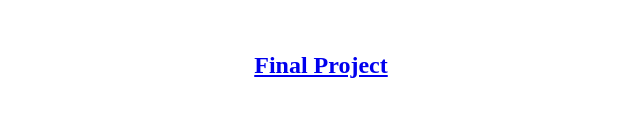
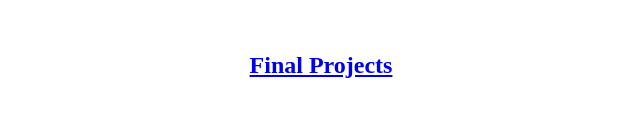
Before and after one commit to ash-ics3u-2023-01/portfolio-websites-JamesMM123, a plain HTML site: page index.html in a window 1280 px wide. Shown: the part 319-436 px from the top of the page, 319-959 px from the left. Drawn offline with Linux system fonts and the light colour scheme.

Commit message:
Changed "Final Project" to "Final Projects"

```diff
--- a/index.html
+++ b/index.html
@@ -28,7 +28,7 @@
 <a href="UsefulBookmarks.html">Useful Bookmarks</a>
 <br></br>
 <br>
-<a href="FinalProject.html">Final Project</a>
+<a href="FinalProject.html">Final Projects</a>
 </h2>
 
 
```
